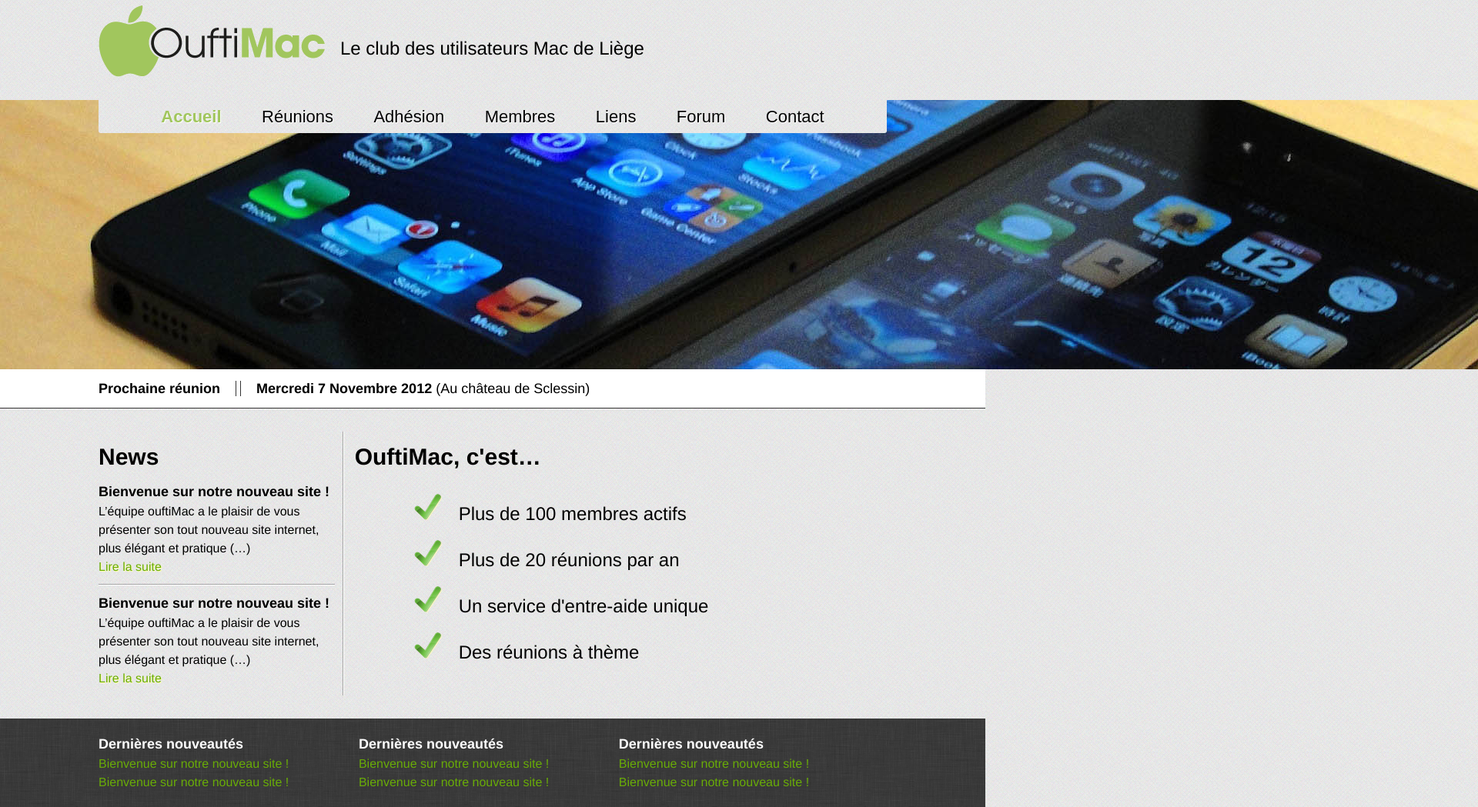
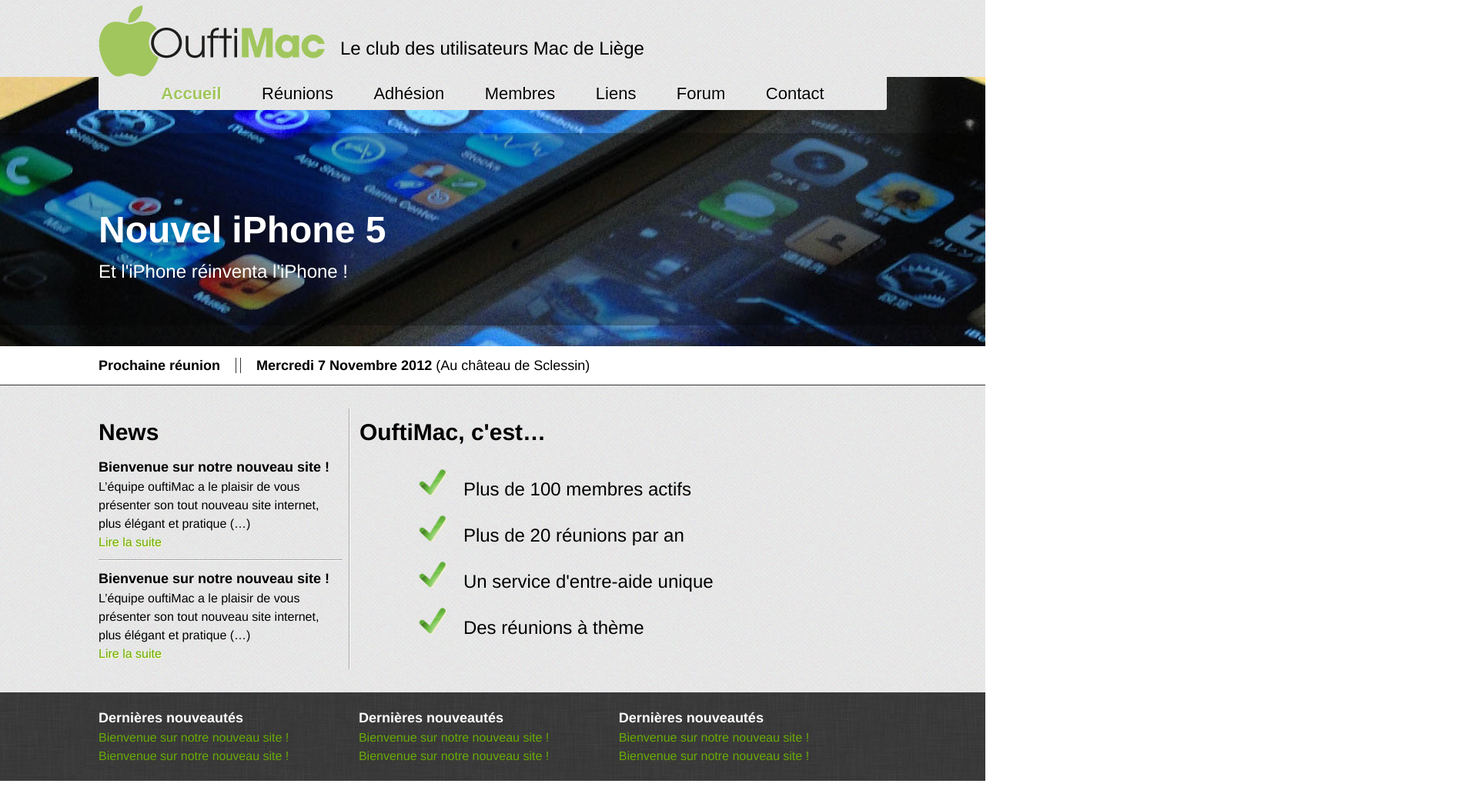
Before and after one commit to thomasbmnt/OuftiMac, a plain HTML site: page index.html in a window 1280 px wide. Shown: the part 3-1052 px from the top of the page at 77% size, 1920 px wide, since content can reach past the window. After the commit the page ends 1018 px from the top, so only its background shows below. Drawn offline with nearby package versions, Linux system fonts and the light colour scheme.

Commit message:
Slider Updates
Slider avec l'image en background plutot qu'une image par dessus

```diff
--- a/css/main.css
+++ b/css/main.css
@@ -349,22 +349,15 @@ header h1 a img
 
 nav
 {
-	position: relative;
 	min-width: 900px;
 	max-width: 1200px;
 	width: 80%;
 	margin: auto;
-	z-index: 20;
 	background: url("../images/bg.png") repeat;
 	padding: 5px 0px;
 	-webkit-border-radius: 0px 0px 3px 3px;
 	border-radius: 0px 0px 3px 3px;
 	text-align: center;
-/*
-	-moz-box-shadow:   0 0 10px #000000;
-   -webkit-box-shadow: 0 0 10px #000000;
-   box-shadow:          0 0 10px #000000;
-*/
 }
 
 nav a
@@ -390,12 +383,34 @@ li.current a
 
 #slider
 {
-	position: relative;
 	clear: both;
-	min-height: 380px;
+	background : url("../images/slider2.jpg") no-repeat center;
+	background-size: cover;
 	top: 30px;
+	height: 350px;
 }
 
+#sliderPresentation
+{
+	margin-top: 30px;
+	height: 250px;
+	background: rgba(0, 0, 0, .29);
+	color: white;
+}
+
+#sliderPresentation h2
+{
+	font-weight: bold;
+	font-size: 48px;
+	padding-top: 90px;
+}
+
+#sliderPresentation p
+{
+	font-size: 24px;
+}
+
+/*
 #slider img
 {
 	min-width: 900px;
@@ -407,6 +422,7 @@ li.current a
 	top: 0;
 	left: 0;
 }
+*/
 
 
 #prochaineReunion
@@ -455,9 +471,9 @@ li.current a
 
 #lastNews
 {
-	width: 30%;
+	width: 31%;
 	display: inline-block;
-	padding: 10px 10px 10px 0px;
+	padding: .5em .5em .5em 0;
 	border-right: 1px solid rgba(0, 0, 0, .29);
 	-webkit-box-shadow: 1px 0px 1px rgba(255, 255, 255, 1);
 	-moz-box-shadow:    1px 0px 1px rgba(255, 255, 255, 1);
@@ -471,10 +487,10 @@ li.current a
 
 #presentationClub
 {
-	width: 60%;
+	width: 62%;
 	display: inline-block;
 	vertical-align: top;
-	padding: 10px;
+	padding: 0.5em;
 }
 
 #presentationClub h2, #lastNews h2
@@ -528,6 +544,11 @@ footer
 	text-shadow: 1px 1px 0px rgba(255, 254, 176, 1);
 }
 
+#lastNews a:hover
+{
+	border-bottom: 1px solid rgba(255, 254, 176, 1);
+}
+
 .lastNewsFooter li
 {
 	list-style-type: none;
--- a/index.html
+++ b/index.html
@@ -58,7 +58,16 @@
 				</li>
 			</ul>
 		</nav>
-		<img src="images/slider2.jpg" alt="image de la dernière actu">
+
+		<div id="sliderPresentation">
+			<div class="conteneur">
+				<h2>Nouvel iPhone 5</h2>
+				<p>
+					Et l'iPhone réinventa l'iPhone !
+				</p>
+			</div>
+		</div>
+		<!-- <img src="images/slider2.jpg" alt="image de la dernière actu"> -->
 	</div>
 
 	<section id="prochaineReunion">
```
Also changed, not shown: 1 other file.
